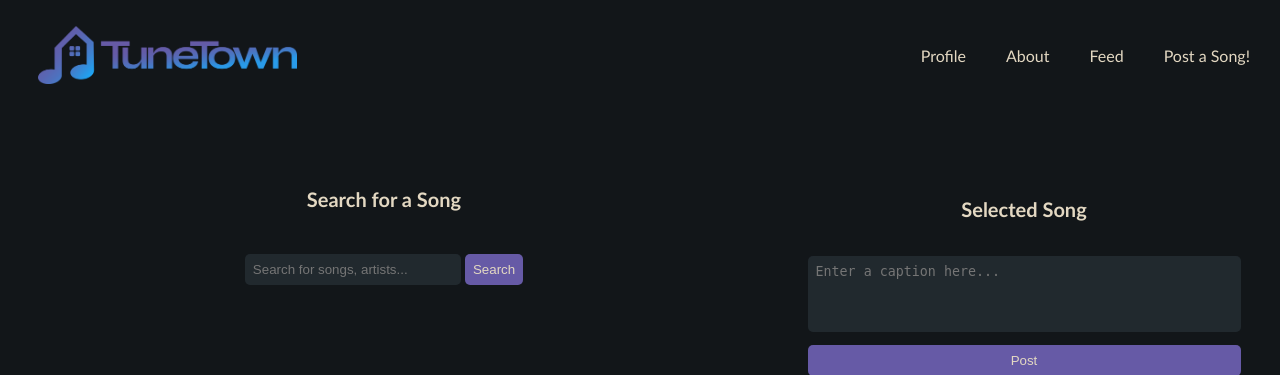
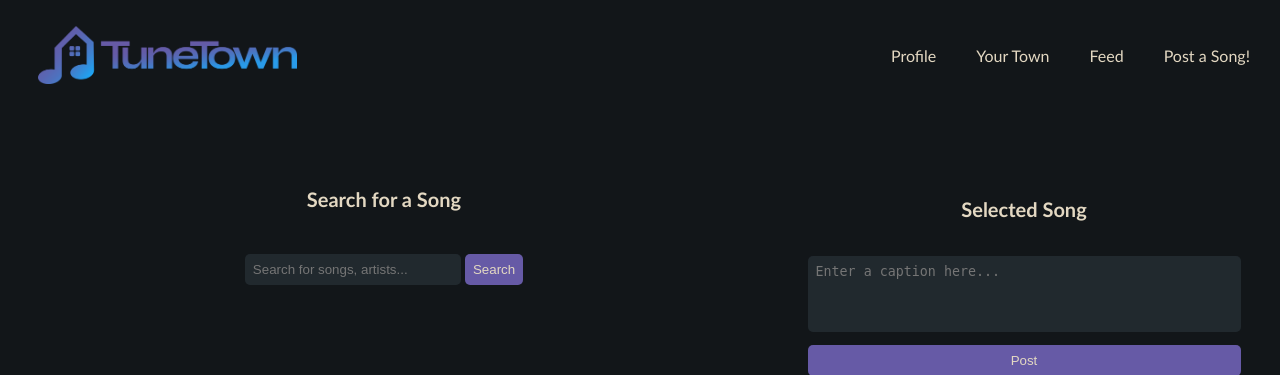
Before and after one commit to sweg3302-tune-town/tune-town, a Flask app: page /create in a window 1280 px wide. Shown: the top 375 px of the page. Run offline with Flask 3, Linux system fonts and the light colour scheme.

Commit message:
added your town tab

```diff
--- a/templates/create.html
+++ b/templates/create.html
@@ -21,7 +21,7 @@
         <div id="tunetown-title"></div>
         <div class="header-menu">
           <a href="/">Profile</a>
-          <a href="#">About</a>
+          <a href="/town">Your Town</a>
           <a href="/feed">Feed</a>
           <a href="/create">Post a Song!</a>
         </div>
--- a/templates/feed.html
+++ b/templates/feed.html
@@ -27,7 +27,7 @@
     <div id="tunetown-title"></div>
     <div class="header-menu">
         <a href="/">Profile</a>
-        <a href="#">About</a>
+        <a href="/town">Your Town</a>
         <a href="/feed">Feed</a>
         <a href="/create">Post a Song!</a>
     </div>
```
